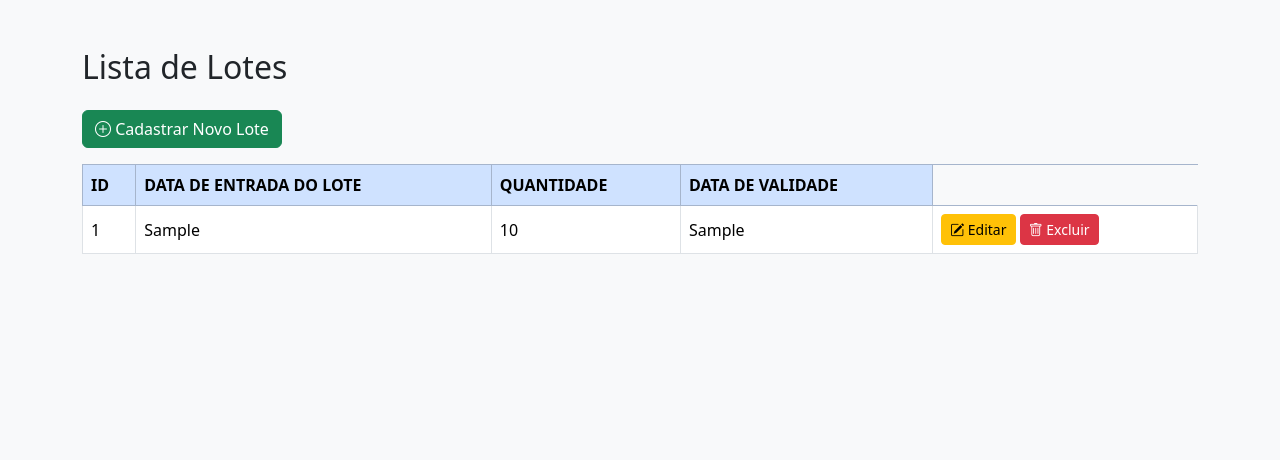
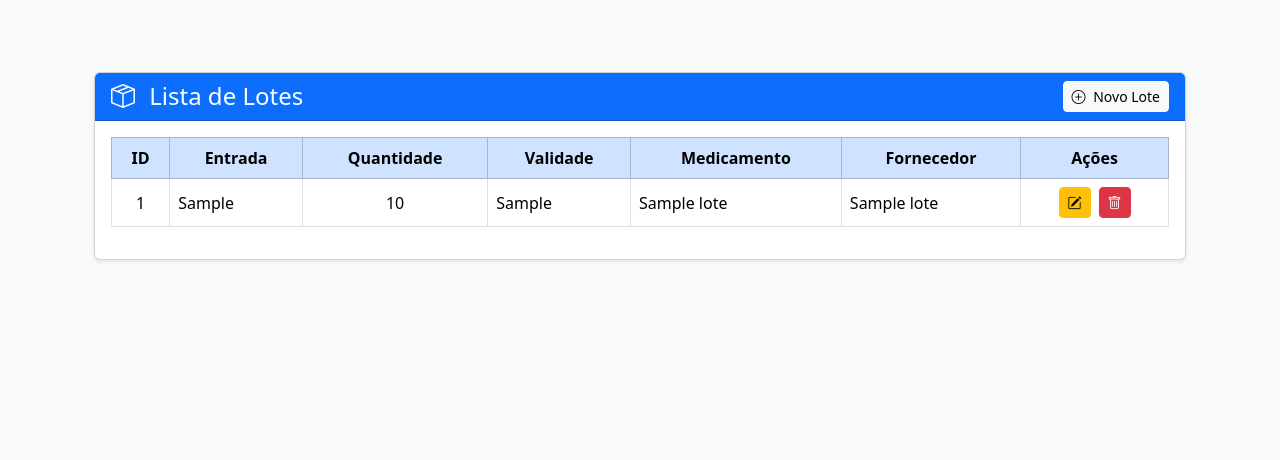
Before and after one commit to rafgam10/MedMais---Gerencimento-de-Estoque-para-Remedio-, a Flask app: page /lote in a window 1280 px wide. Shown: the part 56-516 px from the top of the page. Run offline with Flask 3, Linux system fonts and the light colour scheme; tables that the repository leaves empty or names only in its code hold one stand-in row (values such as "Sample post").

Commit message:
Novo Visual do Estoque.

```diff
--- a/templates/lote.html
+++ b/templates/lote.html
@@ -3,43 +3,60 @@
 {% block title %}Lista de Lotes{% endblock %}
 
 {% block content %}
-<h2 class="mb-4">Lista de Lotes</h2>
+<div class="container mt-4">
+    <div class="card shadow-sm">
+        <div class="card-header bg-primary text-white d-flex justify-content-between align-items-center">
+            <h4 class="mb-0">
+                <i class="bi bi-box-seam me-2"></i> Lista de Lotes
+            </h4>
+            <a href="/cadastroLote" class="btn btn-light btn-sm">
+                <i class="bi bi-plus-circle me-1"></i> Novo Lote
+            </a>
+        </div>
 
-<a href="/cadastroLote" class="btn btn-success mb-3">
-    <i class="bi bi-plus-circle"></i> Cadastrar Novo Lote
-</a>
-
+        <div class="card-body">
             {% if lote %}
+            <div class="table-responsive">
                 <table class="table table-bordered table-hover align-middle">
-    <thead class="table-primary">
+                    <thead class="table-primary text-center">
                         <tr>
                             <th>ID</th>
-            <th>DATA DE ENTRADA DO LOTE</th>
-            <th>QUANTIDADE</th>
-            <th>DATA DE VALIDADE</th>
+                            <th>Entrada</th>
+                            <th>Quantidade</th>
+                            <th>Validade</th>
+                            <th>Medicamento</th>
+                            <th>Fornecedor</th>
+                            <th>Ações</th>
                         </tr>
                     </thead>
                     <tbody>
                         {% for lot in lote %}
                         <tr>
-            <td>{{ lot.id_lote_pk }}</td>
+                            <td class="text-center">{{ lot.id_lote_pk }}</td>
                             <td>{{ lot.data_entrada_lote }}</td>
-            <td>{{ lot.quantidade }}</td>
+                            <td class="text-center">{{ lot.quantidade }}</td>
                             <td>{{ lot.data_validade }}</td>
-            <td>
-                <button onclick="editarLote({{ lot.id_lote_pk }}, '{{ lote.quantidade }}')" class="btn btn-sm btn-warning">
-                    <i class="bi bi-pencil-square"></i> Editar
+                            <td>{{ lot.nome_medicamento }}</td>
+                            <td>{{ lot.nome_fornecedor }}</td>
+                            <td class="text-center">
+                                <div class="d-flex justify-content-center gap-2">
+                                    <button onclick="editarLote({{ lot.id_lote_pk }}, '{{ lot.quantidade }}')" class="btn btn-sm btn-warning">
+                                        <i class="bi bi-pencil-square"></i>
                                     </button>
                                     <a href="/deletar/lote/{{ lot.id_lote_pk }}" class="btn btn-sm btn-danger" onclick="return confirm('Tem certeza que deseja excluir este lote?');">
-                    <i class="bi bi-trash"></i> Excluir
+                                        <i class="bi bi-trash"></i>
                                     </a>
+                                </div>
                             </td>
                         </tr>
                         {% endfor %}
                     </tbody>
                 </table>
+            </div>
             {% else %}
-    <div class="alert alert-info">Nenhum lote cadastrado ainda.</div>
+                <div class="alert alert-info text-center mb-0">Nenhum lote cadastrado ainda.</div>
             {% endif %}
-
+        </div>
+    </div>
+</div>
 {% endblock %}
```
Also changed, not shown: templates/cadastroLote.html (+26 -6 lines), templates/fornecedor.html (+30 -17 lines), templates/medicamentos.html (+26 -14 lines). Lines whose indentation alone changed are shown as unchanged.
